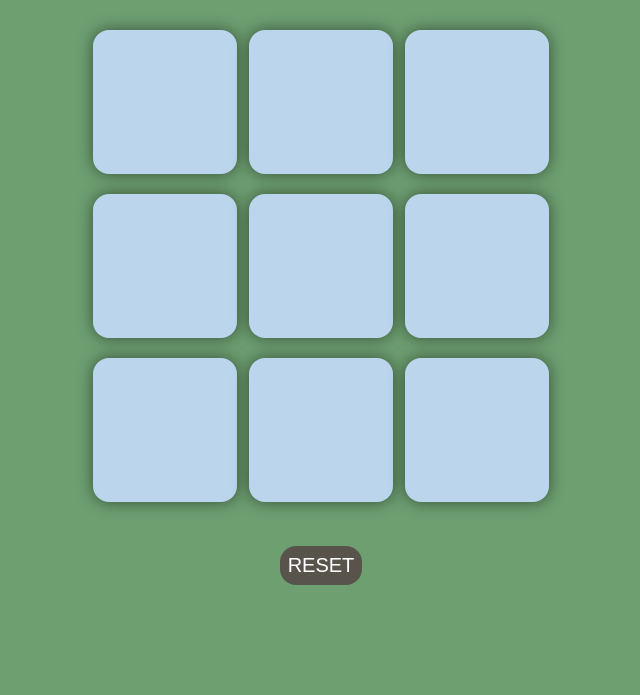
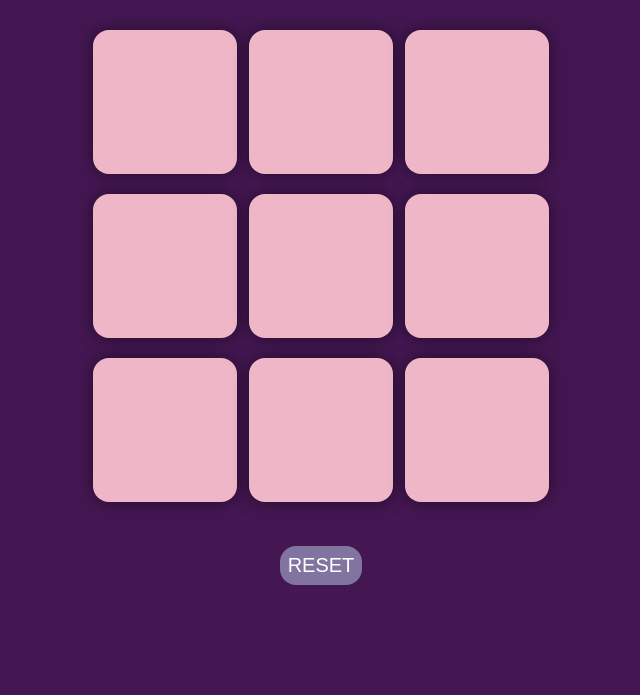
Before and after one commit to Afnankazi/Tic-Tac-Toe-js-, a plain HTML site: page index.html in a window 1280 px wide. Shown: the part 105-800 px from the top of the page, without its empty margins (319-959 px from the left). Drawn offline with nearby package versions, Linux system fonts and the light colour scheme.

Commit message:
color update

```diff
--- a/app.js
+++ b/app.js
@@ -56,11 +56,19 @@ function disableAllButtons() {
     const buttons = document.querySelectorAll(".box");
     buttons.forEach((button) => (button.disabled = true));
   }
-  $("#re").click(function() {
+$("#reset").click(function() {
     location.reload();
+    animatePress(this.id);
     console.log("true");
 
 });
+$("#re").click(function() {
+    location.reload();
+    animatePress(this.id);
+    console.log("true");
+
+});
+
 function animatePress(currentbutton) {
     $("#" + currentbutton).addClass("pressed");
     setTimeout(function () {
--- a/index.html
+++ b/index.html
@@ -27,7 +27,7 @@
         </div>
 
    </div>
-   <button id="re">RESET</button>
+   <button id="reset">RESET</button>
    <script src="https://ajax.googleapis.com/ajax/libs/jquery/3.7.1/jquery.min.js" ></script>
     <script src="app.js"></script>
 </body>
--- a/style.css
+++ b/style.css
@@ -16,7 +16,7 @@
 
 }
 body{
-    background-color: #6D9F71;
+    background-color: #441752;
 }
 *{
     margin: 0;
@@ -25,7 +25,7 @@ body{
 }
 
 h1{
-     color: #e4e3d3;
+     color: #e2daf4;
      font-weight: 100;
      font-size: 5rem;
 
@@ -37,13 +37,22 @@ h1{
     border: none;
     box-shadow: 0 0 1rem rgb(0, 0, 0,0.5);
     font-size: 8vmin;
-    color: #E69677;
-    background-color: #BBD5ED;
+    color:#441752;
+    background-color:  #EFB6C8;
+}
+#reset{
+    padding: 0.5rem;
+    font-size: 1.25rem;
+    background-color: #8174A0;
+    color: #fff;
+    border: none;
+    border-radius: 1rem;
+    margin-bottom: 2rem;
 }
 #re{
     padding: 0.5rem;
     font-size: 1.25rem;
-    background-color: #59544B;
+    background-color: #8174A0;
     color: #fff;
     border: none;
     border-radius: 1rem;
@@ -51,15 +60,16 @@ h1{
 
 .hidden{
  display: none ;
+
 }
 p{
     padding-bottom: 5%;
 }
 .cointainer{
     font-size: 2rem;
-    color:#e4e3d3;
+    color:#e2daf4;
     padding-top: 10%;
-    height: 70vh;
+    height: 60vh;
 }
 .pressed {
     box-shadow: 0 0 10px white;
```
Also changed, not shown: more-leaves-on-green.png (added).
